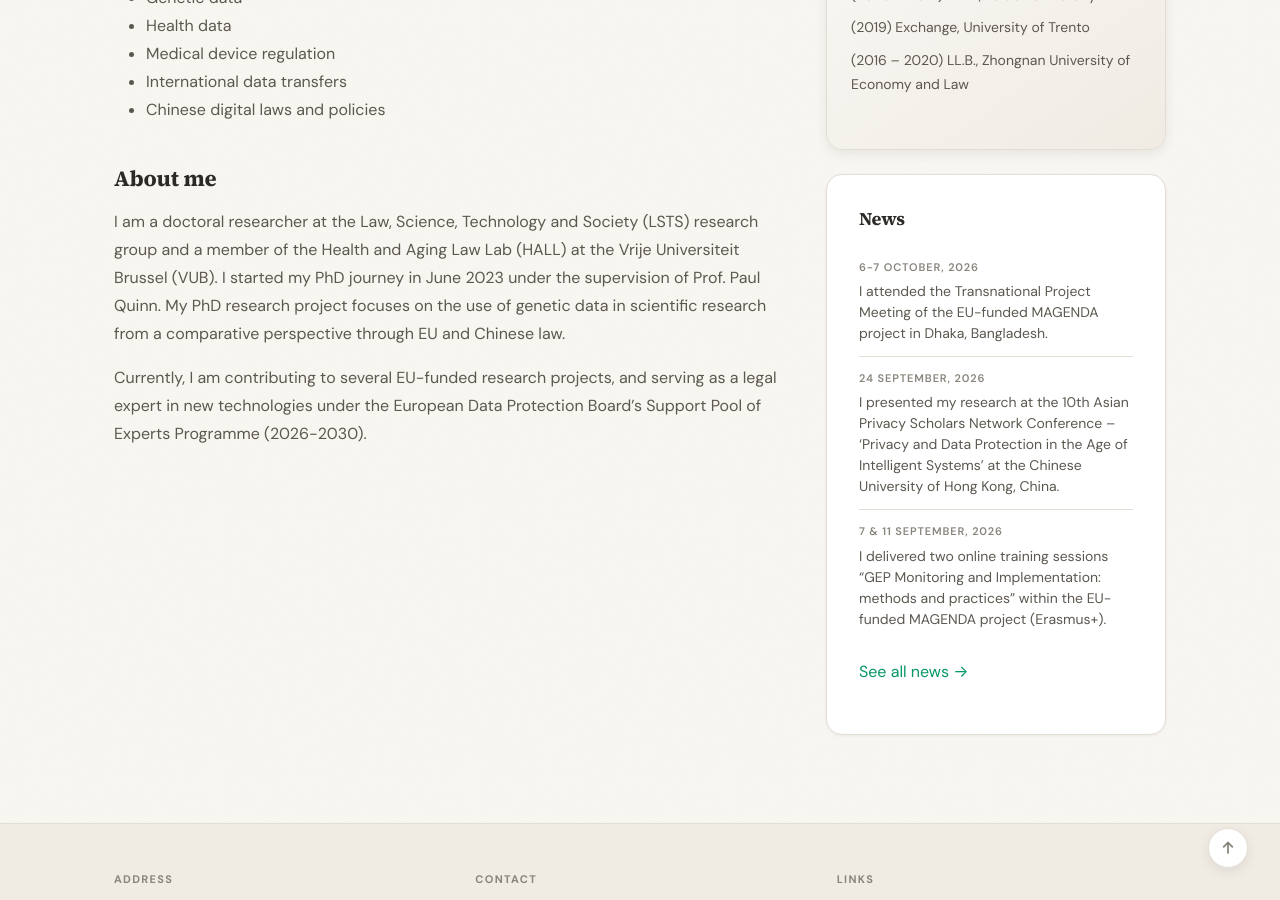
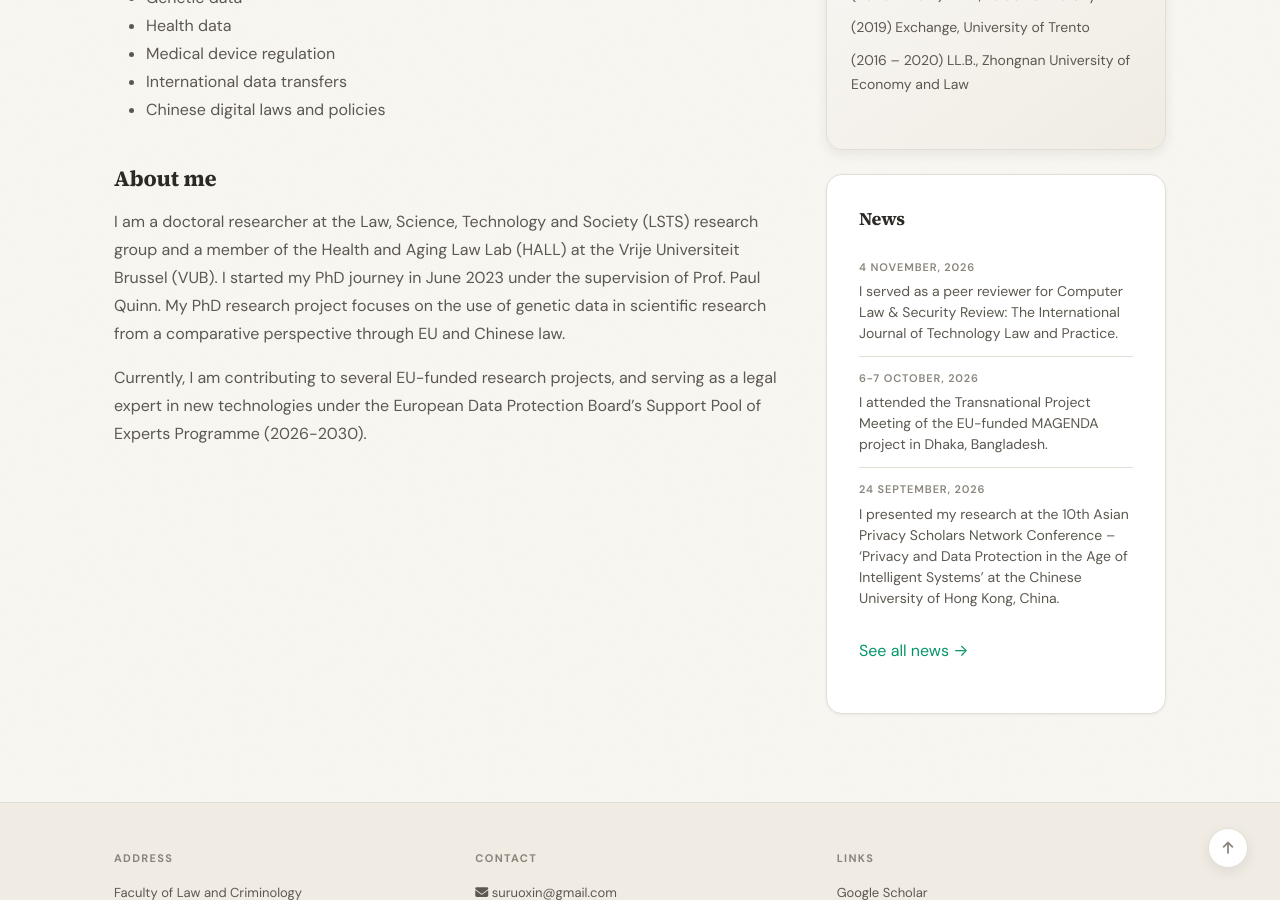
Before and after one commit to suruoxin/suruoxin.github.io, a Jekyll site: the page built from _pages/home.md, in a window 1280 px wide and 900 px high, scrolled down 536 px. Built offline with Jekyll 4.4.1, drawn with Linux system fonts in a browser that asks for light colours; a style sheet for code colours, icons or effects is not loaded.

Commit message:
Add Computer Law & Security Review peer review news item
Co-Authored-By: Claude Sonnet 5 <noreply@anthropic.com>

```diff
--- a/_data/news.yml
+++ b/_data/news.yml
@@ -1,6 +1,9 @@
 # News items shown on the home page sidebar.
 # The 3 most recent are shown; all appear on /allnews.
 # Each entry needs: date, headline
+
+- date: 4 November, 2026
+  headline: "I served as a peer reviewer for Computer Law & Security Review: The International Journal of Technology Law and Practice."
 
 - date: 6-7 October, 2026
   headline: "I attended the Transnational Project Meeting of the EU-funded MAGENDA project in Dhaka, Bangladesh."
```
